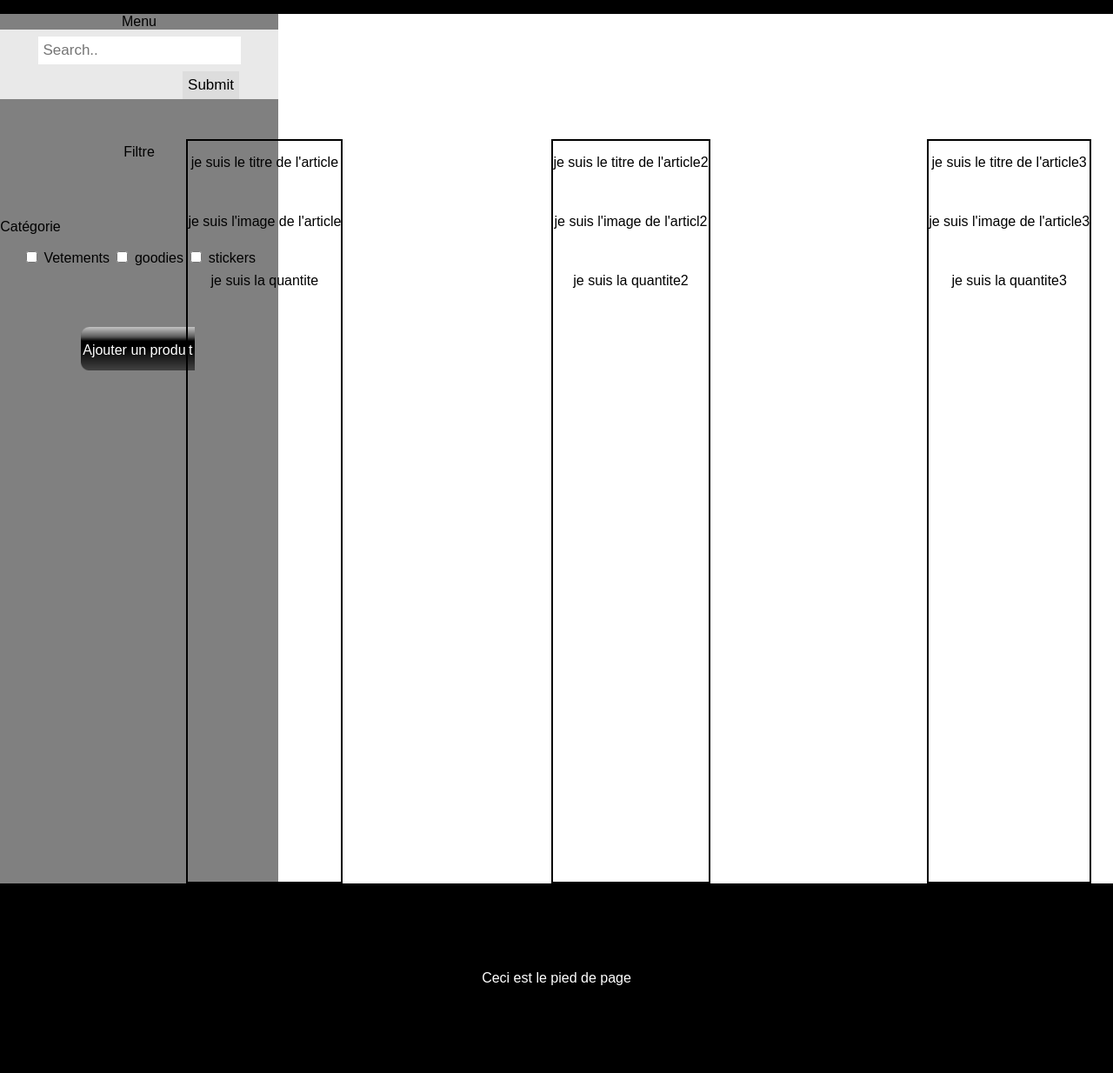
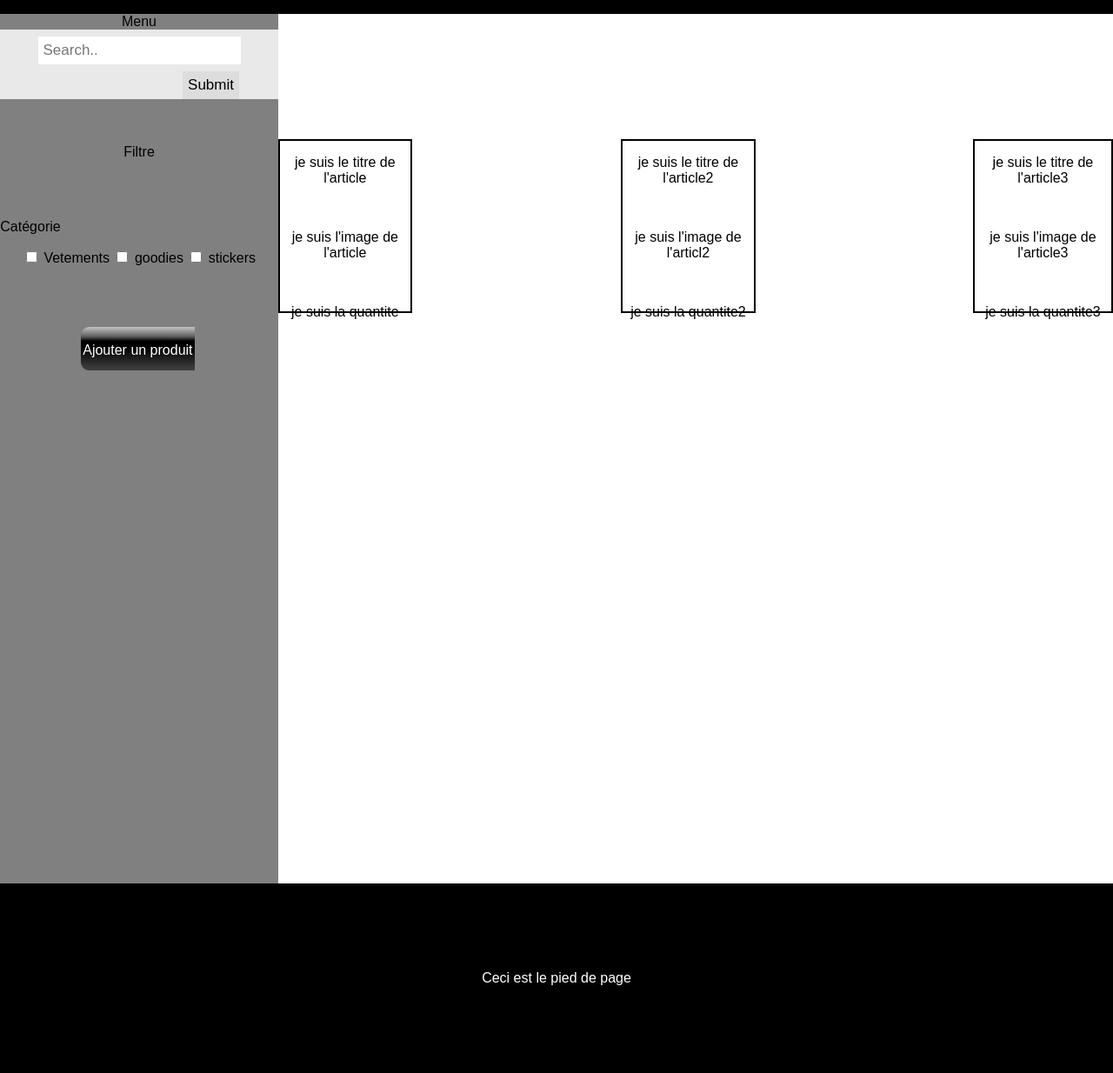
Before and after one commit to Euxiniar/Student-Union-Website-CESI-Engineering-1, a PHP site: page /website/store/index.php in a window 1280 px wide. Shown: the part 98-1332 px from the top of the page at 87% size. Run offline with PHP 8.4, Linux system fonts and the light colour scheme.

Commit message:
Update store.css

```diff
--- a/website/assets/css/store.css
+++ b/website/assets/css/store.css
@@ -36,20 +36,23 @@ div#pied_page {
 }
 #contenu1{
 float:left;
-margin-left: -11%;
+margin-left: 0%;
 margin-top: 15%;
 border:2px solid black;
+height: 20%;
 }
 #contenu2{
 margin-left:25%;
 margin-top: 15%;
 border:2px solid black;
+height: 20%;
 }
 #contenu3{
 float:right;
 margin-top: 15%;
 border:2px solid black;
 margin-left: 26%;
+height: 20%;
 }
 
 
```
